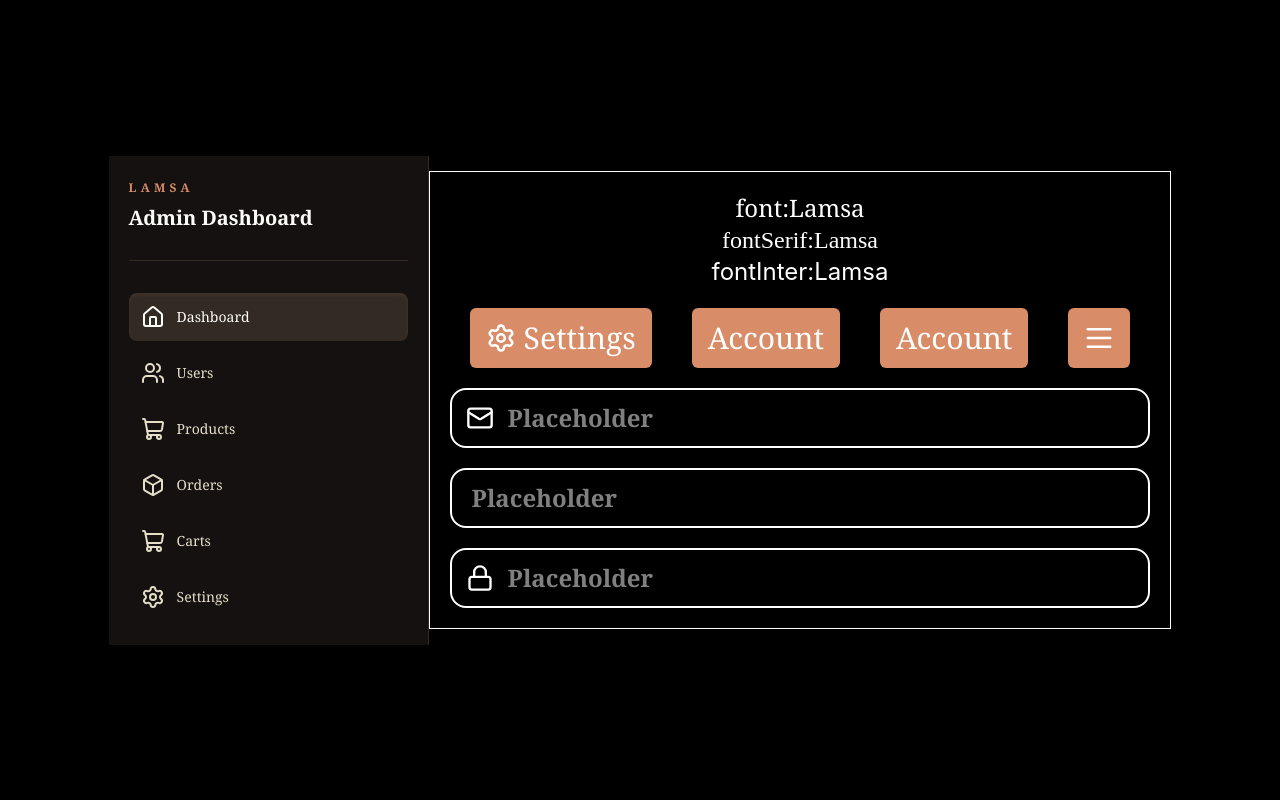
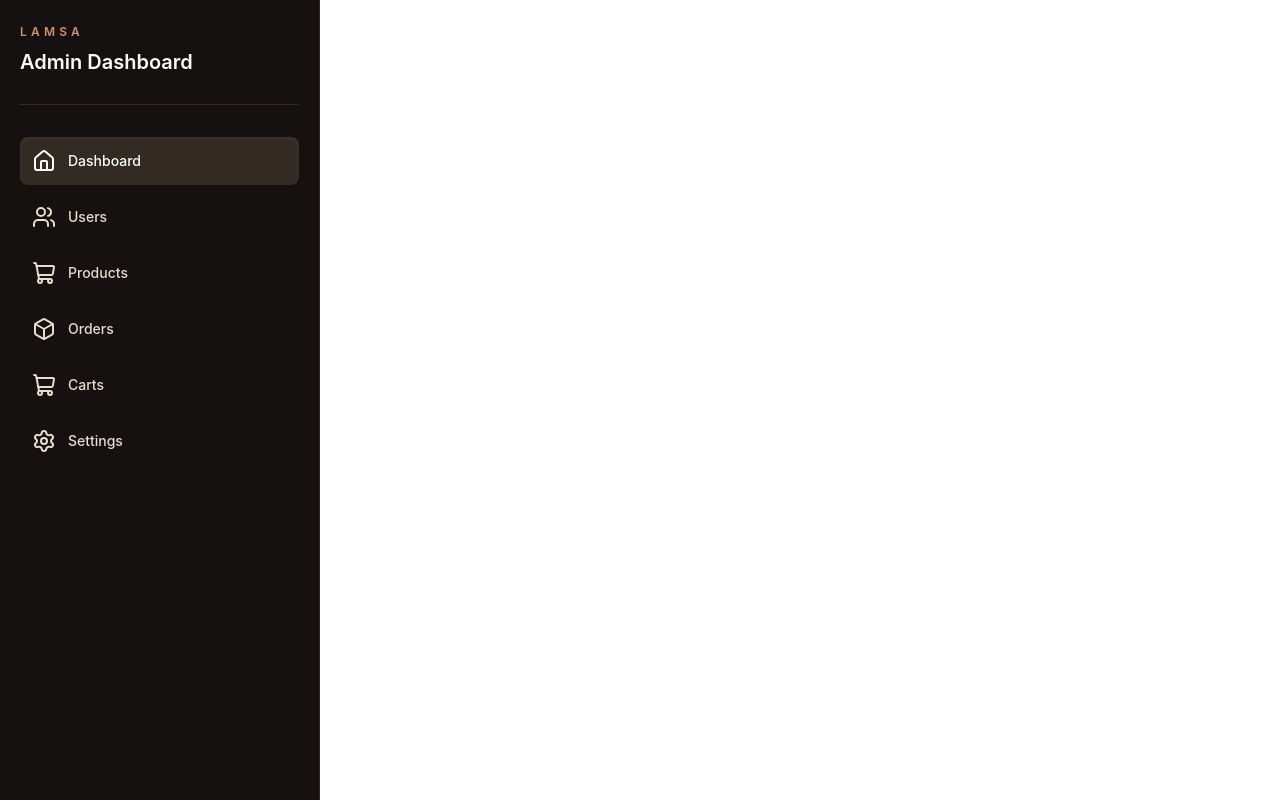
Before and after one commit to Frontend-Training-Team/Admin-Dashboard-Online-Store, a React (Vite) app: page / in a window 1280 px wide. Built offline with nearby package versions, Linux system fonts and the light colour scheme; a web font is replaced by a local one.

Commit message:
feature/sidebar-layout added icons

```diff
--- a/src/App.jsx
+++ b/src/App.jsx
@@ -1,7 +1,3 @@
-import { Lock, Mail, Settings, TextAlignJustify } from "lucide-react";
-import Btn from "./components/ui/IconButton";
-import IconInput from "./components/ui/IconInput";
-import Input from "./components/ui/Input";
 import Sidebar from "./components/layout/Sidebar";
 import { BrowserRouter } from "react-router-dom";
 
@@ -9,27 +5,7 @@ function App() {
   return (
     <>
     <BrowserRouter>
-      <div className="min-h-screen text-white bg-black flex justify-center items-center font-serif">
       <Sidebar/>
-        <div className="border p-5">
-          <h2 className="text-center text-2xl">font:Lamsa</h2>
-          <h2 className="text-center text-2xl font-Serif">fontSerif:Lamsa</h2>
-          <h2 className="text-center text-2xl font-Inter">fontInter:Lamsa</h2>
-          <div className="flex">
-            <Btn Text="Settings" className={"m-5"} Icon={<Settings size={30} />} />
-            <Btn Text="account" className={"m-5"} />
-            <Btn Text="account" className={"m-5"} />
-            <Btn Text="" className={"m-5"} Icon={<TextAlignJustify size={30} />} />
-          </div>
-          <div className="mb-5">
-            <IconInput Icon={<Mail size={28} />} />
-          </div>
-          <div className="mb-5">
-            <Input Type={"password"} />
-          </div>
-          <IconInput Icon={<Lock size={28} />} />
-        </div>
-      </div>
     </BrowserRouter>
     </>
   )
--- a/src/components/layout/Sidebar.jsx
+++ b/src/components/layout/Sidebar.jsx
@@ -31,7 +31,7 @@ function Sidebar() {
         <button type="button" className="fixed inset-0 z-40 bg-brand-950/70 lg:hidden" aria-label="Close navigation" onClick={closeSidebar}/>
       )}
 
-      <aside className={`fixed inset-y-0 left-0 z-50 flex w-80 flex-col border-r border-brand-800 bg-brand-950 px-5 py-6 transition-transform duration-200 lg:static lg:translate-x-0 ${isOpen ? 'translate-x-0' : '-translate-x-full'}`}>
+      <aside className={`min-h-screen fixed z-50 inset-y-0 left-0 flex w-80 flex-col border-r border-brand-800 bg-brand-950 px-5 py-6 transition-transform duration-200 lg:static lg:translate-x-0 ${isOpen ? 'translate-x-0' : '-translate-x-full'}`}>
         <div className="flex items-start justify-between border-b border-brand-800 pb-7">
           <div>
             <p className="text-xs font-semibold uppercase tracking-[0.35em] text-brand-300">LAMSA</p>
```
Also changed, not shown: 1 other file (tests, documents, lock files or other folders).
